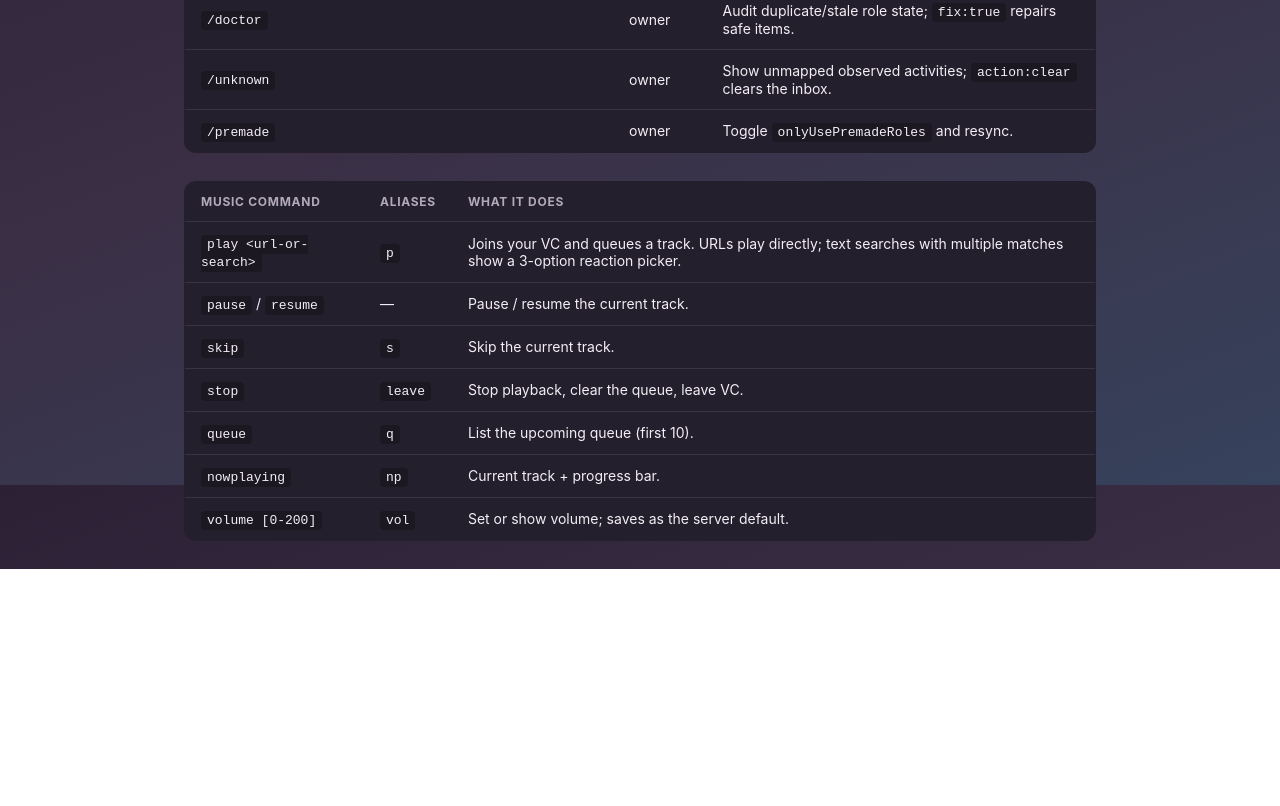
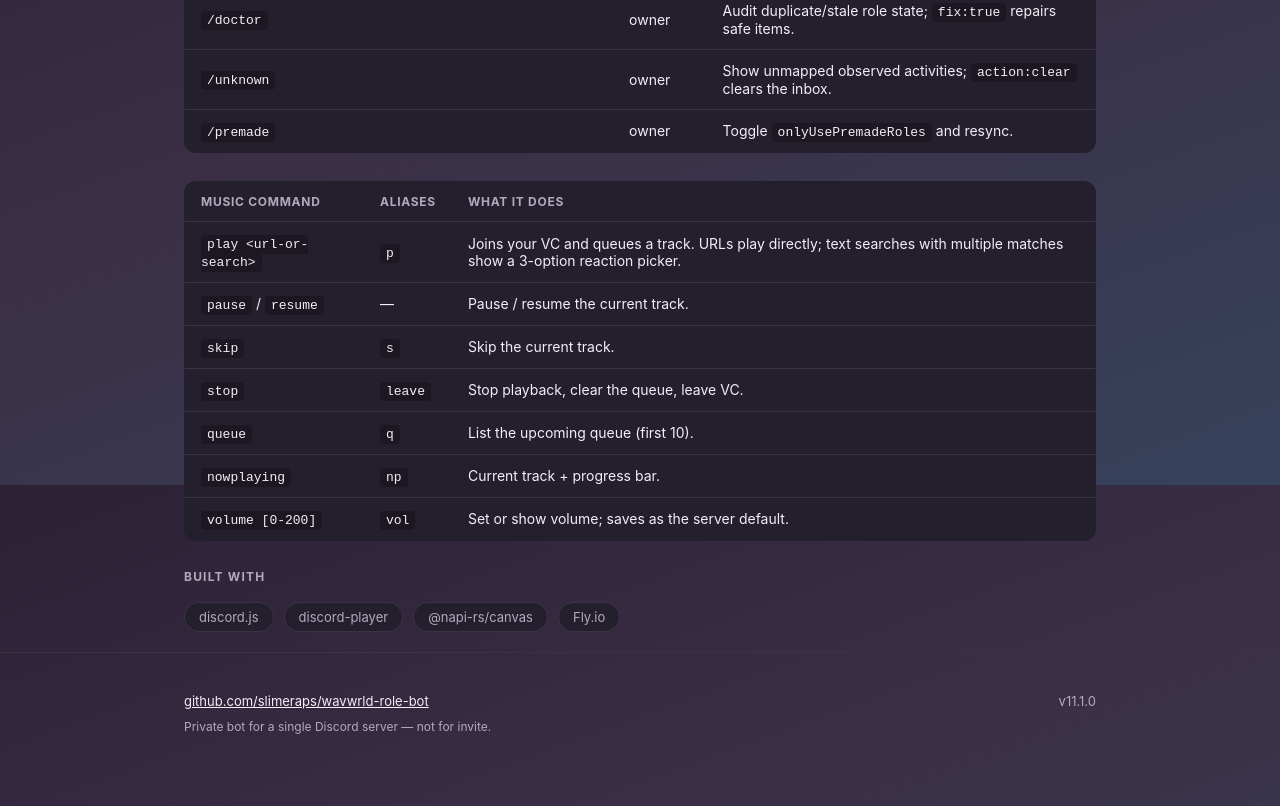
Before and after one commit to slimeraps/wavwrld-role-bot, a website: page index.html in a window 1280 px wide. Shown: the part 1915-2721 px from the top of the page. Before the commit the page ends 2484 px from the top, so only its background shows below. Drawn offline with Linux system fonts and the light colour scheme.

Commit message:
Add built-with strip and footer to landing page

```diff
--- a/index.html
+++ b/index.html
@@ -173,5 +173,25 @@
   </table>
 </section>
 
+<section class="wrap" id="stack">
+  <div class="section-label">Built with</div>
+  <div class="stack">
+    <span>discord.js</span>
+    <span>discord-player</span>
+    <span>@napi-rs/canvas</span>
+    <span>Fly.io</span>
+  </div>
+</section>
+
+<footer>
+  <div class="wrap">
+    <div class="foot-row">
+      <a href="https://github.com/slimeraps/wavwrld-role-bot">github.com/slimeraps/wavwrld-role-bot</a>
+      <span>v11.1.0</span>
+    </div>
+    <p class="private-note">Private bot for a single Discord server &mdash; not for invite.</p>
+  </div>
+</footer>
+
 </body>
 </html>
```
